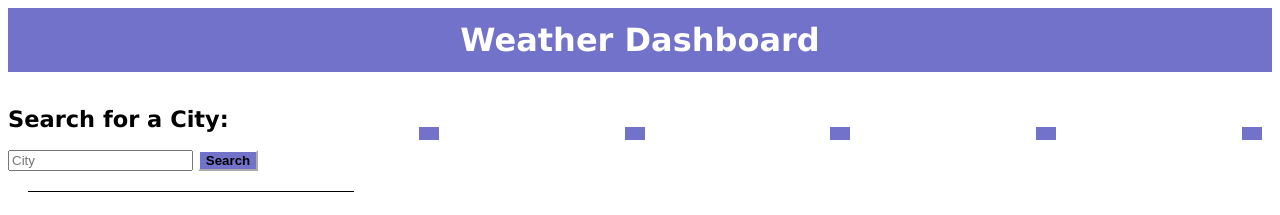
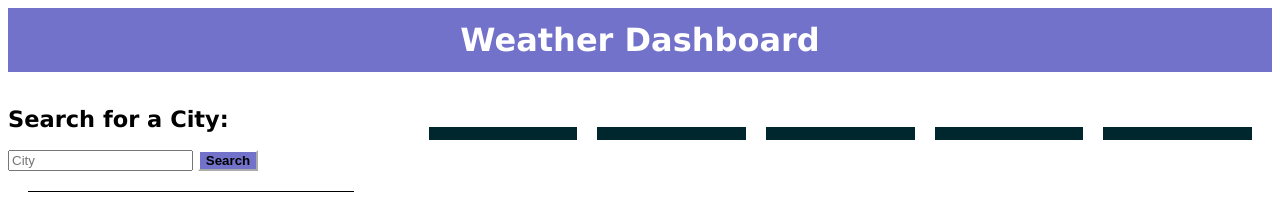
Before and after one commit to amadeamargo/weather-api-dashboard, a plain HTML site: page index.html in a window 1280 px wide. Drawn offline with nearby package versions, Linux system fonts and the light colour scheme.

Commit message:
fixed details of mph in html

```diff
--- a/script.js
+++ b/script.js
@@ -78,7 +78,7 @@ function fetchData(event) {
 
             twoDay.append(moment().add(2, 'days').format("l"))
             twoDayTemp.append("Temp: " + ((weatherData.list[2].main.temp - 273.15) * 9/5 + 32).toFixed(0) + "°")
-            twoDayWind.append("Wind: " + weatherData.list[2].wind.speed + " mph")
+            twoDayWind.append("Wind: " + weatherData.list[2].wind.speed + " MPH")
             twoDayHumidity.append("Humidity: " + weatherData.list[2].main.humidity + "%")
             //3day
             var threeDay = document.querySelector("#three-day-date")
@@ -88,7 +88,7 @@ function fetchData(event) {
 
             threeDay.append(moment().add(3, 'days').format("l"))
             threeDayTemp.append("Temp: " + ((weatherData.list[3].main.temp - 273.15) * 9/5 + 32).toFixed(0) + "°")
-            threeDayWind.append("Wind: " + weatherData.list[3].wind.speed + " mph")
+            threeDayWind.append("Wind: " + weatherData.list[3].wind.speed + " MPH")
             threeDayHumidity.append("Humidity: " + weatherData.list[3].main.humidity + "%")
             //4day
             var fourDay = document.querySelector("#four-day-date")
--- a/style.css
+++ b/style.css
@@ -77,12 +77,10 @@
 }
 
 .card{
-    background-color: rgba(11, 11, 163, 0.575);
+    background-color: rgb(1, 39, 46);
     color: white;
-    padding: 0px 10px;
-    width:fit-content;
+    margin: 0px 10px;
+    width:25%;
     border-width: 0.5px;
     font-size: small;
-
-
 }
```
